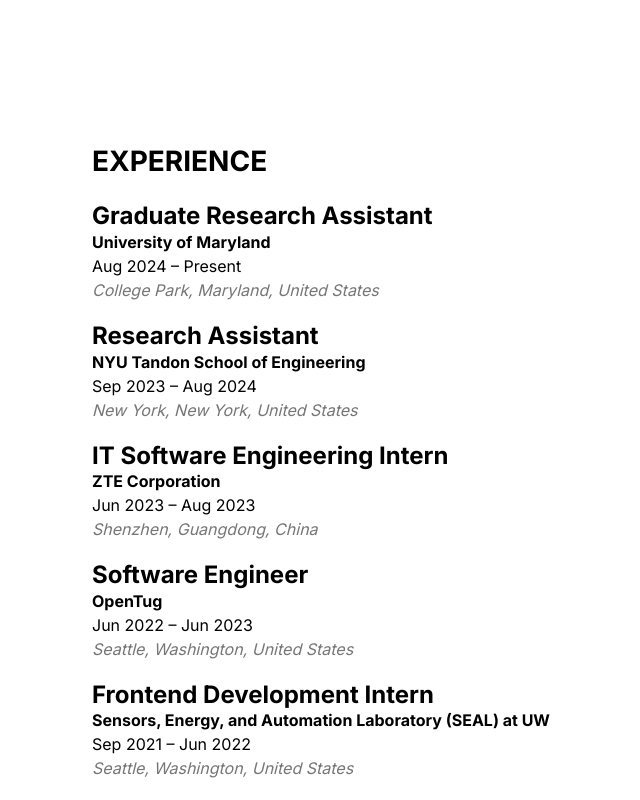
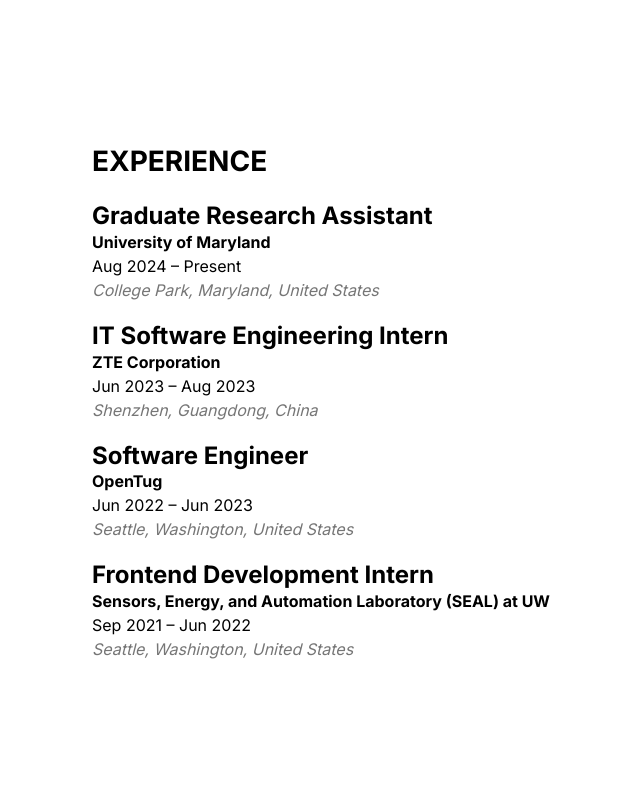
Before and after one commit to Yunzez/portfolio, a Next.js app in the folder portfolio/: page / in a window 1280 px wide. Shown: the part 2212-3012 px from the top of the page, without its empty margins (184-824 px from the left). After the commit the page ends 2893 px from the top, so only its background shows below. Built offline with nearby package versions, Linux system fonts and the light colour scheme.

Commit message:
Update page.tsx

```diff
--- a/portfolio/app/page.tsx
+++ b/portfolio/app/page.tsx
@@ -375,12 +375,12 @@
                 location={"College Park, Maryland, United States"}
               />
 
-              <ExperienceDiv
+              {/* <ExperienceDiv
                 title={"Research Assistant"}
                 place={"NYU Tandon School of Engineering"}
                 date={"Sep 2023 – Aug 2024"}
                 location={"New York, New York, United States"}
-              />
+              /> */}
 
               <ExperienceDiv
                 title={"IT Software Engineering Intern"}
```
